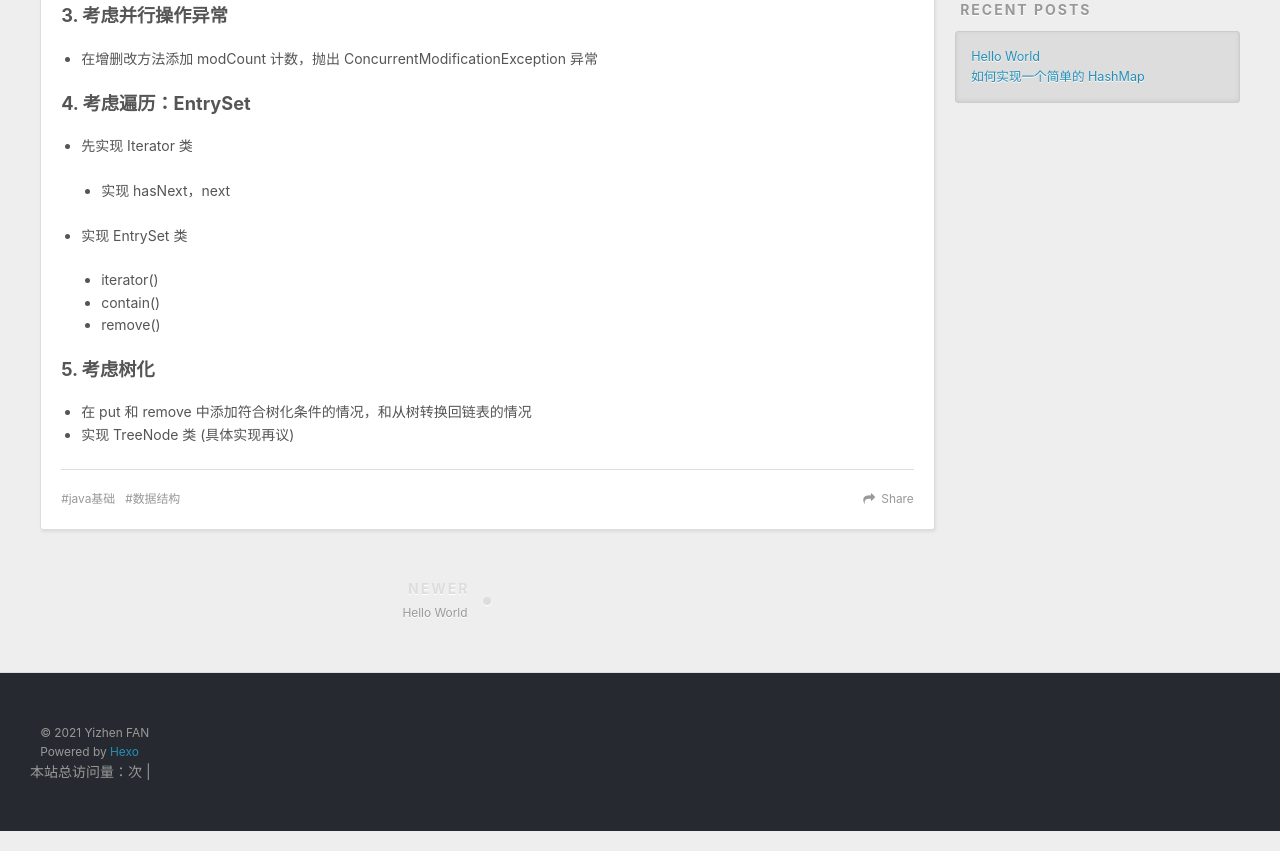
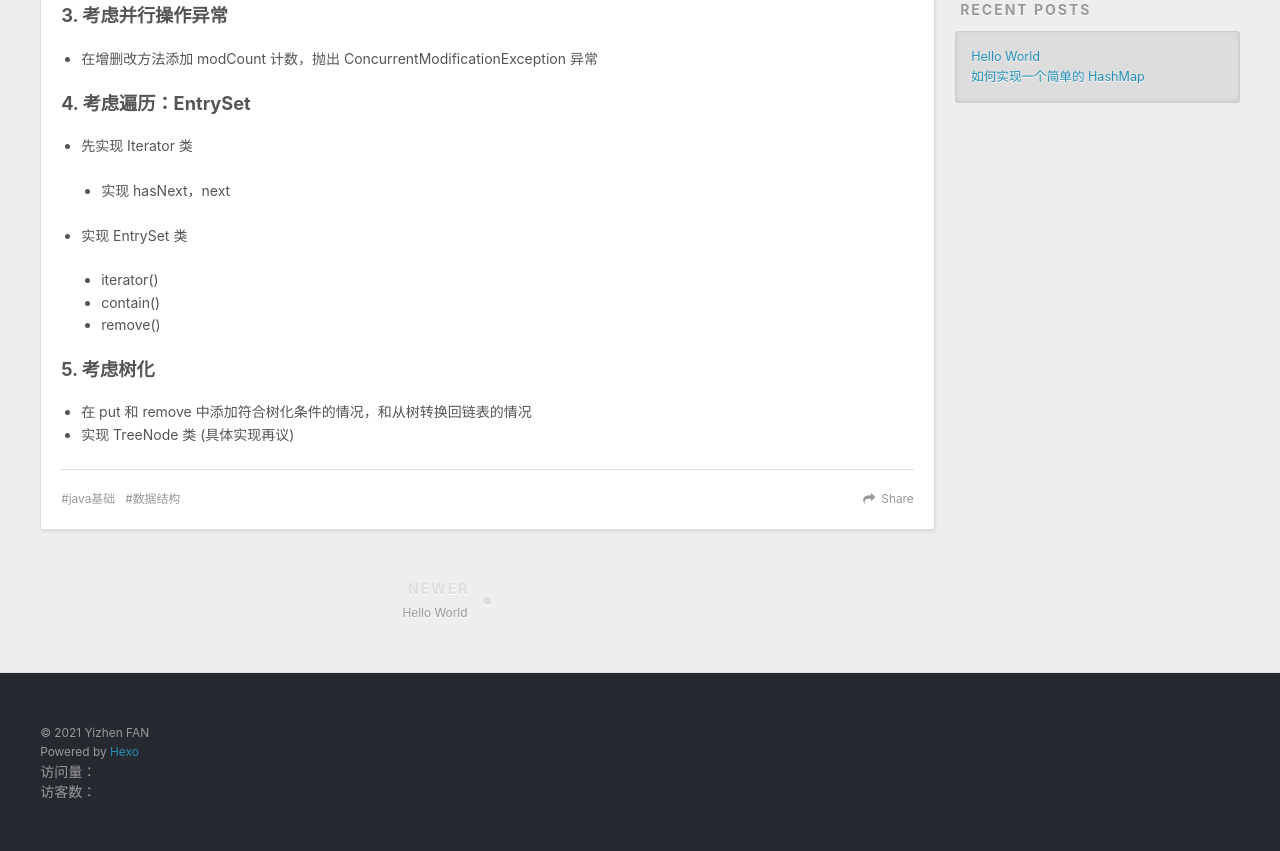
Before and after one commit to fanyizhe/fanyizhe.github.io, a plain HTML site: page 2019/12/27/how-to-write-a-simple-hashmap/index.html in a window 1280 px wide. Shown: the part 779-1630 px from the top of the page. Drawn offline with nearby package versions, Linux system fonts and the light colour scheme; some packages are replaced by stand-ins of ours; a script that the page names is missing.

Commit message:
Site updated: 2021-02-14 22:09:22

```diff
--- a/2019/12/27/how-to-write-a-simple-hashmap/index.html
+++ b/2019/12/27/how-to-write-a-simple-hashmap/index.html
@@ -226,11 +226,13 @@
     </div>
 
       <!-- 不蒜子统计 -->
-      <span id="busuanzi_container_site_pv">
-              本站总访问量：<span id="busuanzi_value_site_pv"></span>次        </span>
-      <span class="post-meta-divider">|</span>
-      <span id="busuanzi_container_site_uv" style='display:none'>
-              本站访客数：<span id="busuanzi_value_site_uv"></span>人        </span>
+      <span id="busuanzi_container_site_pv" class="inner">
+              访问量：<span id="busuanzi_value_site_pv"></span>
+      </span>
+      <span id="busuanzi_container_site_uv" class="inner">
+        访客数：<span id="busuanzi_value_site_uv"></span>
+      </span>
+
       <script async src="//busuanzi.ibruce.info/busuanzi/2.3/busuanzi.pure.mini.js"></script>
 
 
```
Also changed, not shown: 2021/02/14/hello-world/index.html (+7 -5 lines), archives/2019/12/index.html (+7 -5 lines), archives/2019/index.html (+7 -5 lines), archives/2021/02/index.html (+7 -5 lines), archives/2021/index.html (+7 -5 lines), archives/index.html (+7 -5 lines), index.html (+7 -5 lines), tags/java基础/index.html (+7 -5 lines), tags/数据结构/index.html (+7 -5 lines).
